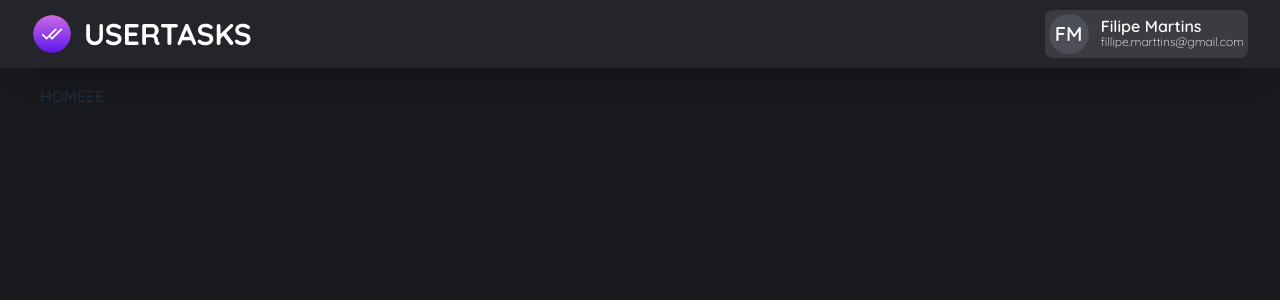
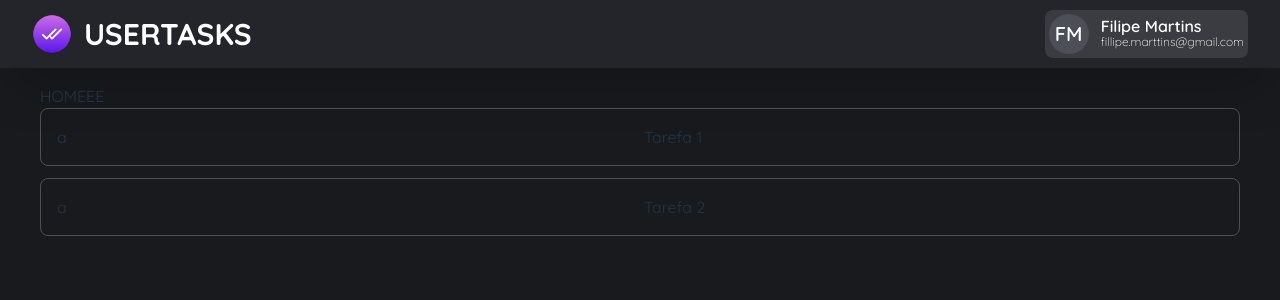
Before and after one commit to tarcisioangelo/node-vue-aws, a Vue app: page /tasks in a window 1280 px wide. Shown: the top 300 px of the page. Built offline with nearby package versions, Linux system fonts and the light colour scheme.

Commit message:
lista de tasks

```diff
--- a/src/views/Tasks.vue
+++ b/src/views/Tasks.vue
@@ -1 +1,34 @@
-<template>HOMEEE</template>
+<template>
+    HOMEEE
+
+    <div v-if="tasks.length > 0" class="flex flex-col gap-3">
+        <div
+            v-for="task in tasks"
+            :key="task.id"
+            class="flex flex-wrap border border-input-line items-center p-4 rounded-lg hover:bg-component-hover cursor-pointer gap-2"
+        >
+            <p class="flex-1">a</p>
+            <p class="flex-1">{{ task.title }}</p>
+        </div>
+    </div>
+
+    <div v-else>Nenhuma tarefa cadastrada</div>
+</template>
+
+<script lang="ts" setup>
+interface ITask {
+    id: number
+    title: string
+}
+
+const tasks: ITask[] = [
+    {
+        id: 1,
+        title: 'Tarefa 1',
+    },
+    {
+        id: 2,
+        title: 'Tarefa 2',
+    },
+]
+</script>
```
